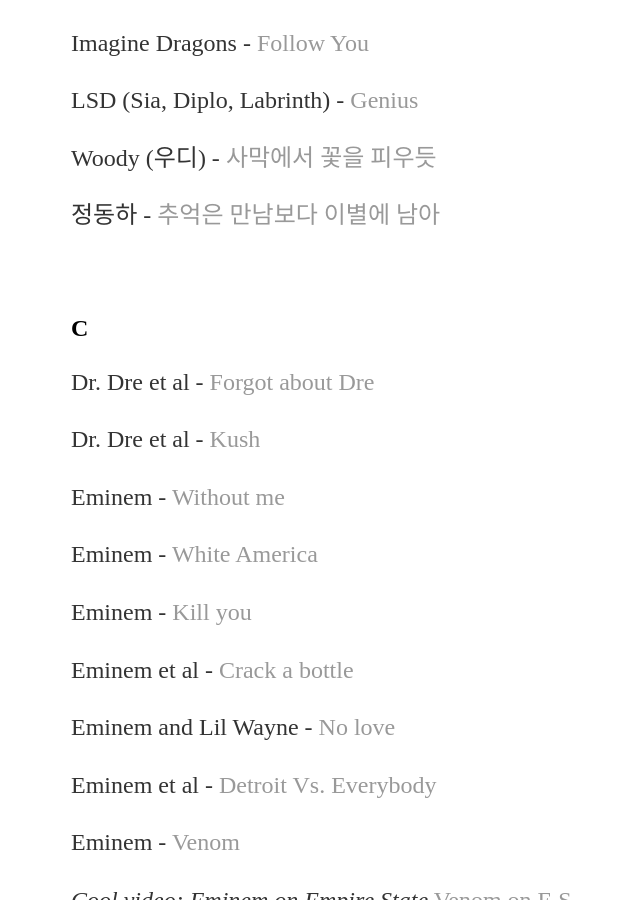
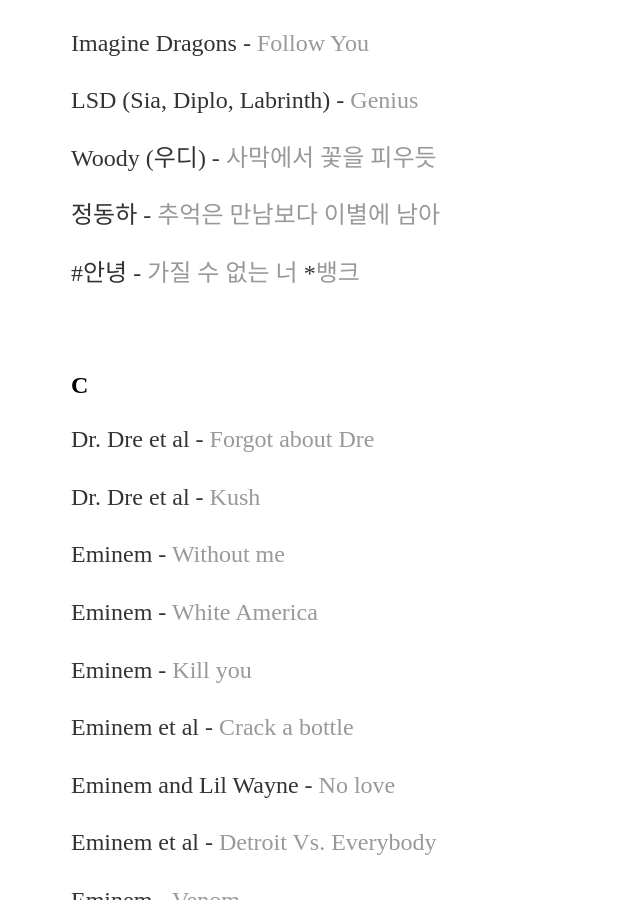
Before and after one commit to yjkweon24/yjkweon24.github.io, a Jekyll site: the page built from _posts/2018-10-23-songs-that-i-love.md, in a window 1280 px wide and 900 px high, scrolled down 15774 px. Shown: the whole window, without its empty margins (121-761 px from the left). Built offline with Jekyll 4.4.1, drawn with Linux system fonts in a browser that asks for light colours.

Commit message:
Update 2018-10-23-songs-that-i-love.md

```diff
--- a/_posts/2018-10-23-songs-that-i-love.md
+++ b/_posts/2018-10-23-songs-that-i-love.md
@@ -549,6 +549,10 @@
 
 정동하 - [추억은 만남보다 이별에 남아](https://youtu.be/_iP6_RAd9zY?si=9MOrvvHZQ3Mo94WP)
 
+#안녕 - [가질 수 없는 너](https://youtu.be/M53DVF42a2k?si=FXIUulMwmqRQmaZg)
+*[뱅크](https://youtu.be/ZUOeXXAS7r4?si=VvxiZbnxfzR7f0XW)
+
+
 <br>
 
 ## C
```
